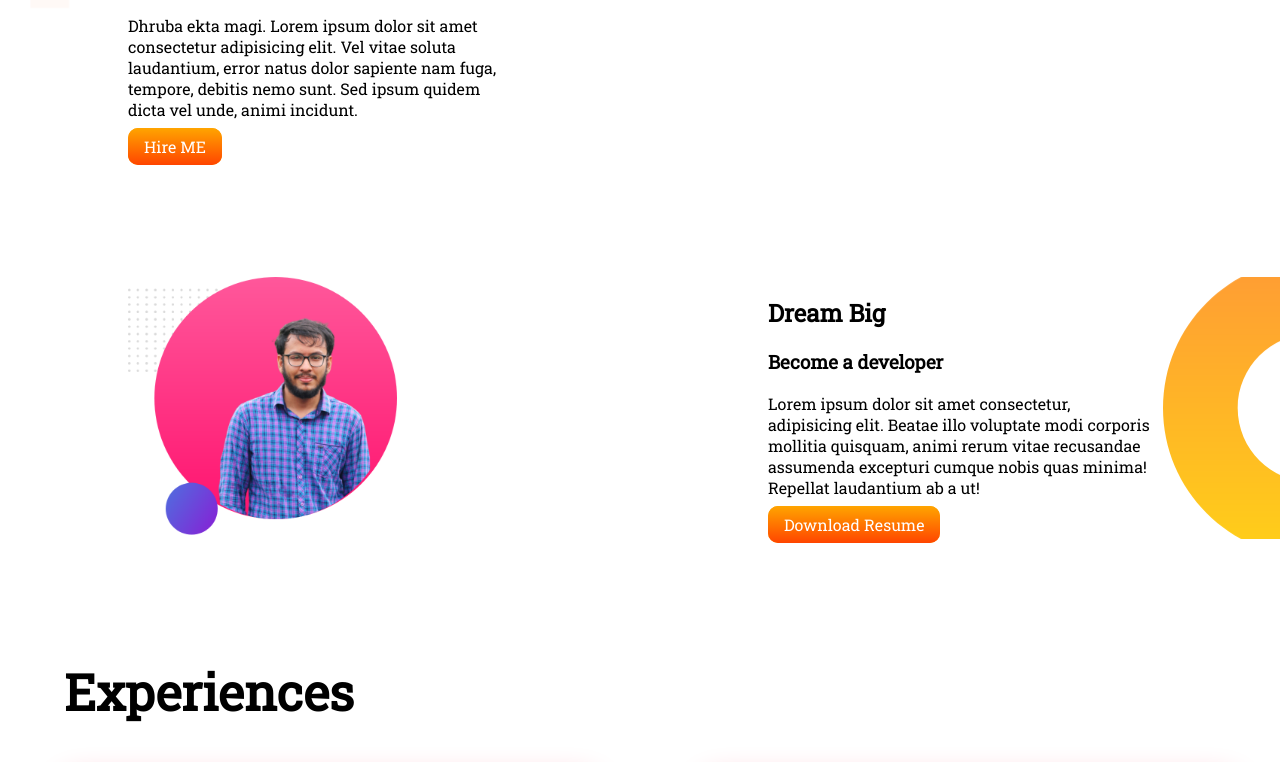
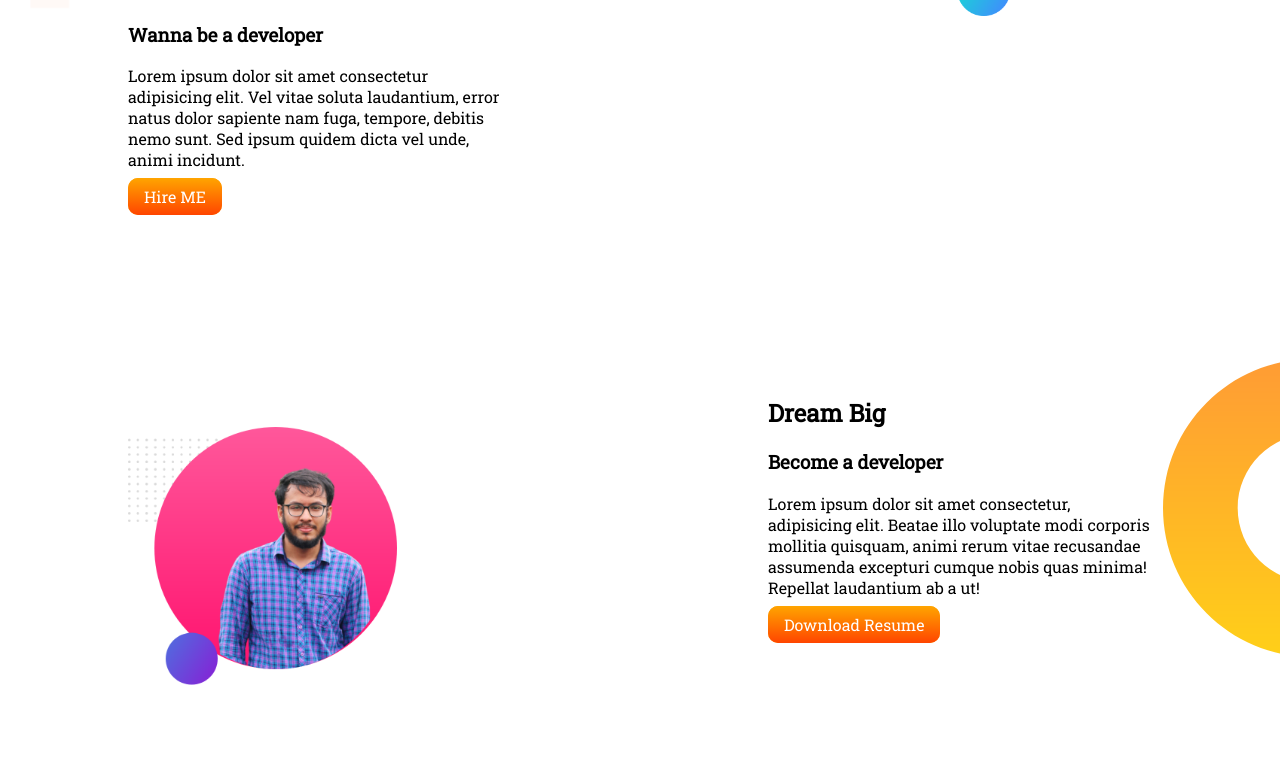
Before and after one commit to ToxicPlatypus/Programming-Hero-Portfolio-Website, a plain HTML site: page index.html in a window 1280 px wide. Shown: the part 351-1113 px from the top of the page. Drawn offline with Linux system fonts and the light colour scheme; a web font is replaced by a local one.

Commit message:
final commit

```diff
--- a/index.html
+++ b/index.html
@@ -18,7 +18,7 @@
             <h1>Welcome to</h1>
             <h1> <span class="name-color">Rafid Rabbi's</span> Portfolio!!</h1>
             <h3>Wanna be a developer</h3>
-            <p>Dhruba ekta magi. Lorem ipsum dolor sit amet consectetur adipisicing elit. Vel vitae soluta laudantium,
+            <p>Lorem ipsum dolor sit amet consectetur adipisicing elit. Vel vitae soluta laudantium,
                 error
                 natus dolor sapiente nam fuga, tempore, debitis nemo sunt. Sed ipsum quidem dicta vel unde, animi
                 incidunt.
--- a/style.css
+++ b/style.css
@@ -17,6 +17,7 @@ h1{
 }
 
 .half-w{
+    margin-top: 50px;
     width: 50%;
     padding-left:10%;
     padding-right: 10%;
@@ -24,6 +25,8 @@ h1{
 
 .half-w img{
     width:70%;
+    margin-right: 40px;
+    margin-top: 50px;
 }
 
 .Hire-me-link{
```
